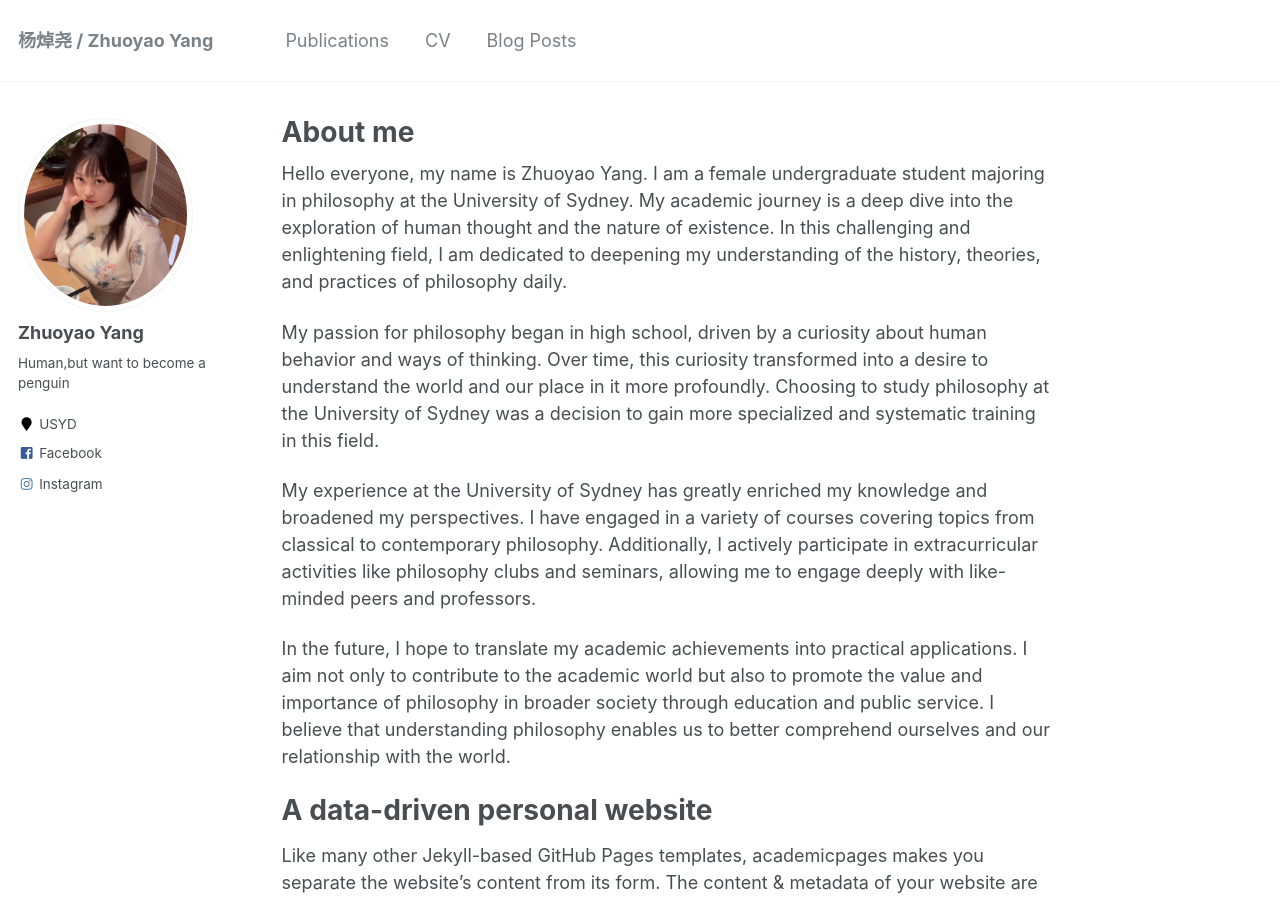
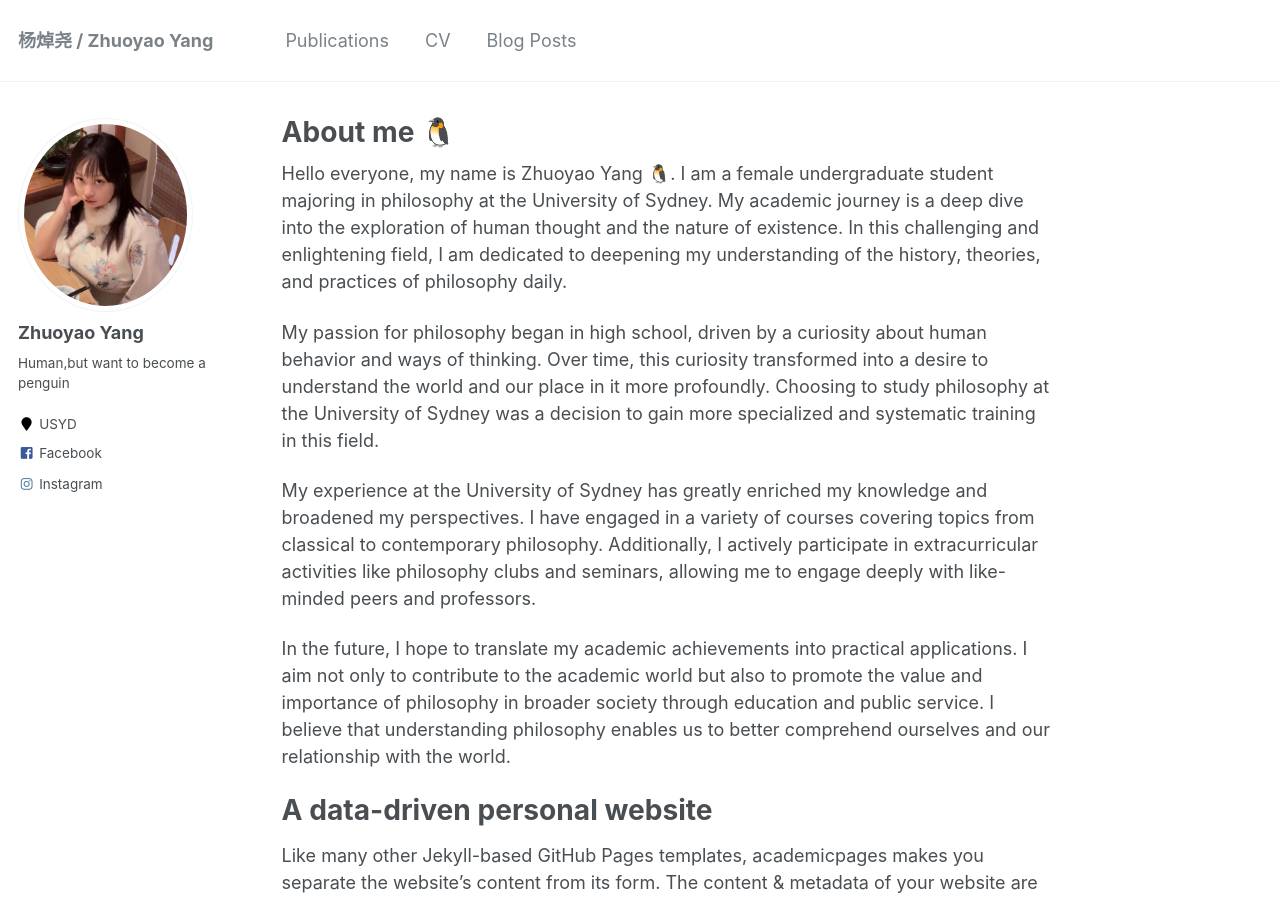
Before and after one commit to dingfengkun/Zhuoyao.github.io, a Jekyll site: the page built from _pages/about.md, in a window 1280 px wide and 900 px high. Built offline with Jekyll 4.4.1, drawn with Linux system fonts in a browser that asks for light colours.

```diff
--- a/_pages/about.md
+++ b/_pages/about.md
@@ -1,6 +1,6 @@
 ---
 permalink: /
-title: "About me"
+title: "About me 🐧"
 excerpt: "About me"
 author_profile: true
 redirect_from:
@@ -8,7 +8,7 @@ redirect_from:
   - /about.html
 ---
 
-Hello everyone, my name is Zhuoyao Yang. I am a female undergraduate student majoring in philosophy at the University of Sydney. My academic journey is a deep dive into the exploration of human thought and the nature of existence. In this challenging and enlightening field, I am dedicated to deepening my understanding of the history, theories, and practices of philosophy daily.
+Hello everyone, my name is Zhuoyao Yang 🐧. I am a female undergraduate student majoring in philosophy at the University of Sydney. My academic journey is a deep dive into the exploration of human thought and the nature of existence. In this challenging and enlightening field, I am dedicated to deepening my understanding of the history, theories, and practices of philosophy daily.
 
 My passion for philosophy began in high school, driven by a curiosity about human behavior and ways of thinking. Over time, this curiosity transformed into a desire to understand the world and our place in it more profoundly. Choosing to study philosophy at the University of Sydney was a decision to gain more specialized and systematic training in this field.
 
```
Also changed, not shown: _data/navigation.yml (+4 -5 lines).
